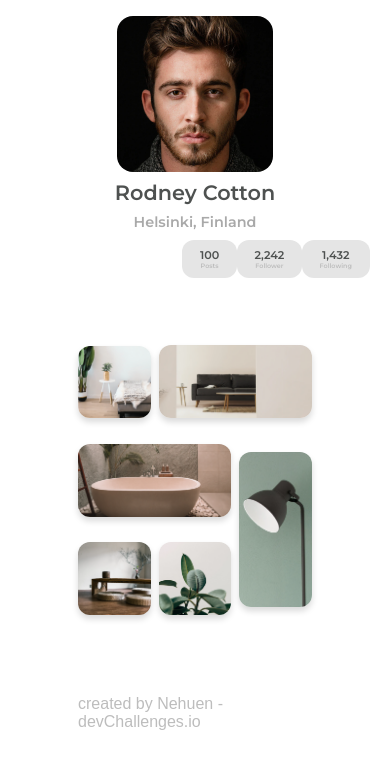
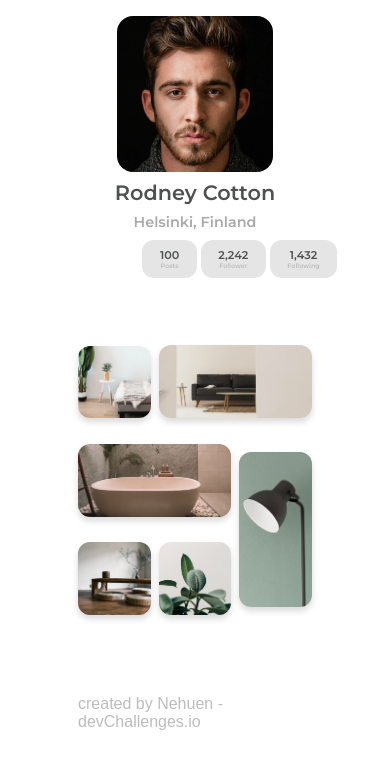
Before and after one commit to NehuenCuenca/my-gallery-nc, a plain HTML site: page index.html in a window 390 px wide. Drawn offline with Linux system fonts and the light colour scheme.

Commit message:
added mobile mediaquery, fixed social-info centralized

```diff
--- a/styles.css
+++ b/styles.css
@@ -57,10 +57,12 @@ main {
 .profile-card ul.info-social {
     width: 45%;
     margin: 0;
+    padding: 0;
     list-style-type: none;
-    display: flex;
+    display: grid;
+    grid-template-columns: repeat(3, 1fr);
     align-items: center;
-    justify-content: space-between;
+    gap: 0 1vw;
 }
 
 ul.info-social li {
@@ -113,7 +115,6 @@ ul.info-social li .tag {
 .gallery :nth-child(5) { grid-area: pic5; } /*{ grid-area: 3 / 2 / 4 / 3; }*/
 .gallery :last-child   { grid-area: pic6; } /*{ grid-area: 3 / 1 / 4 / 2; }*/
 
-
 footer {
     width: 100%;
     padding: 5rem 0 2rem 0;
@@ -122,3 +123,9 @@ footer {
     align-items: center;
     color: #BDBDBD;
 }
+
+@media (max-width: 375px) {
+    body { padding: 5% 2% 0 2%; }
+    .profile-card ul.info-social { width: 85%; }
+    footer { padding: 3rem 0 2rem 0; }
+}
```
Also changed, not shown: index.html (+0 -1 lines).
